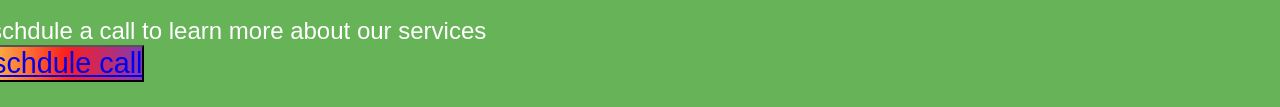
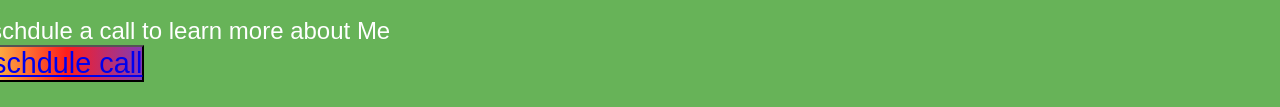
Before and after one commit to jwy951/Portfolio-Landing-Page, a plain HTML site: page index.html in a window 1280 px wide. Shown: the part 2144-2251 px from the top of the page. Drawn offline with Linux system fonts and the light colour scheme.

Commit message:
delete services

```diff
--- a/index.html
+++ b/index.html
@@ -72,7 +72,7 @@
                     <li>Going to church</li>
                 </ul>
             </div>
-                <p>schdule a call to learn more about our services</p>
+                <p>schdule a call to learn more about Me</p>
                 <button class="main__btn"><a href="0707490549">schdule call</a></button>
             </div>
         </div>
```
